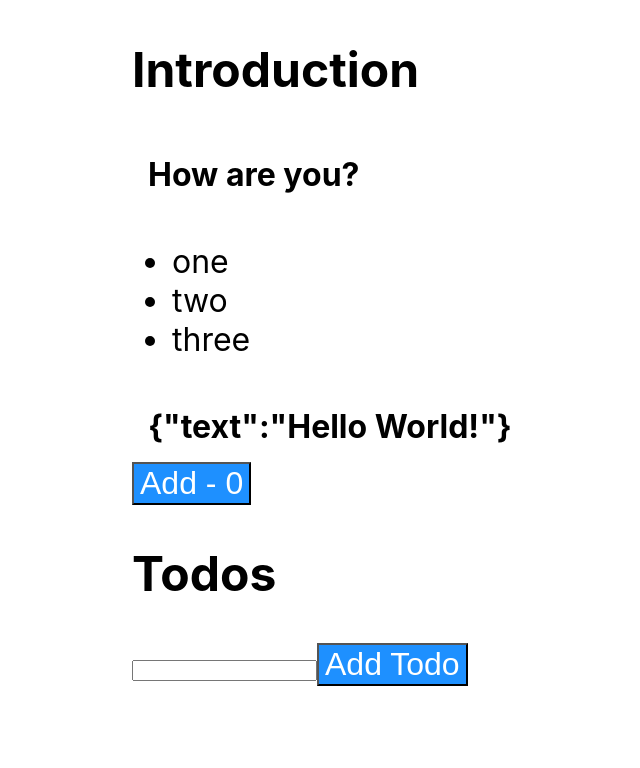
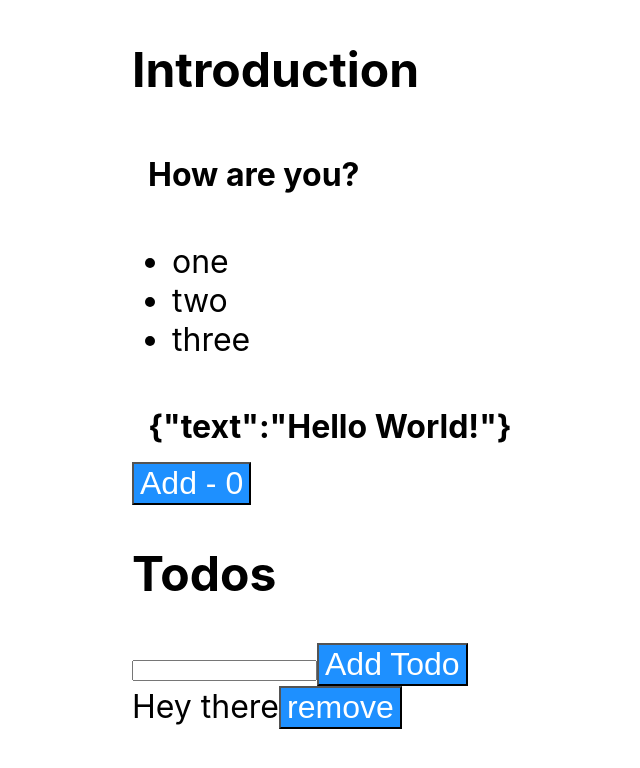
Before and after one commit to mvlz/ts-react, a React (Create React App) app: page / in a window 1280 px wide. Shown: the top 768 px of the page, without its empty margins (108-748 px from the left). Built offline with nearby package versions, Linux system fonts and the light colour scheme.

Commit message:
NO BS TS #23

```diff
--- a/src/App.tsx
+++ b/src/App.tsx
@@ -1,10 +1,5 @@
-import React, {
-  useCallback,
-  useEffect,
-  useReducer,
-  useRef,
-  useState,
-} from "react";
+import React, { useCallback, useEffect, useRef, useState } from "react";
+import { useTodos } from "./hooks/useTodos";
 import "./App.css";
 
 const Heading = ({ title }: { title: string }) => <h2>{title}</h2>;
@@ -41,11 +36,6 @@
 interface Payload {
   text: string;
 }
-interface Todo {
-  id: number;
-  text: string;
-  done: boolean;
-}
 
 const Button: React.FunctionComponent<
   React.DetailedHTMLProps<
@@ -66,9 +56,6 @@
   </button>
 );
 
-type ActionType =
-  | { type: "ADD"; text: string }
-  | { type: "REMOVE"; id: number };
 const useNumber = (initialValue: number) => useState<number>(initialValue);
 
 type UseNumberValue = ReturnType<typeof useNumber>[0];
@@ -96,31 +83,17 @@
       });
   }, []);
 
-  const [todos, dispatch] = useReducer((state: Todo[], action: ActionType) => {
-    switch (action.type) {
-      case "ADD":
-        return [
-          ...state,
-          {
-            id: state.length,
-            text: action.text,
-            done: false,
-          },
-        ];
-      case "REMOVE":
-        return state.filter(({ id }) => id !== action.id);
-      default:
-        throw new Error();
-    }
-  }, []);
+  const { todos, addTodo, removeTodo } = useTodos([
+    { id: 0, text: "Hey there", done: false },
+  ]);
 
   const newTodoRef = useRef<HTMLInputElement>(null);
   const OnAddTodo = useCallback(() => {
     if (newTodoRef.current) {
-      dispatch({ type: "ADD", text: newTodoRef.current.value });
+      addTodo(newTodoRef.current.value);
       newTodoRef.current.value = "";
     }
-  }, []);
+  }, [addTodo]);
 
   const [value, setValue] = useState(0);
 
@@ -141,9 +114,7 @@
           return (
             <div key={todo.id}>
               {todo.text}
-              <Button onClick={() => dispatch({ type: "REMOVE", id: todo.id })}>
-                remove
-              </Button>
+              <Button onClick={() => removeTodo(todo.id)}>remove</Button>
             </div>
           );
         })}
--- /dev/null
+++ b/src/hooks/useTodos.ts
@@ -0,0 +1,51 @@
+import { useCallback, useReducer } from "react";
+
+type ActionType =
+  | { type: "ADD"; text: string }
+  | { type: "REMOVE"; id: number };
+
+interface Todo {
+  id: number;
+  done: boolean;
+  text: string;
+}
+
+export function useTodos(initialTodos: Todo[]): {
+  todos: Todo[];
+  addTodo: (text: string) => void;
+  removeTodo: (id: number) => void;
+} {
+    const [todos, dispatch] = useReducer((state: Todo[], action: ActionType) => {
+        switch (action.type) {
+            case "ADD":
+                return [
+                    ...state,
+                    {
+                        id: state.length,
+                        text: action.text,
+                        done: false,
+                    },
+                ];
+            case "REMOVE":
+                return state.filter(({ id }) => id !== action.id);
+            default:
+                throw new Error();
+        }
+    }, initialTodos);
+
+    const addTodo = useCallback((text: string) => {
+    dispatch({
+      type: "ADD",
+      text
+    });
+  }, []);
+
+    const removeTodo = useCallback((id: number) => {
+        dispatch({
+            type: "REMOVE",
+            id
+        })
+    }, []);
+
+    return { todos, addTodo, removeTodo };
+}
```
